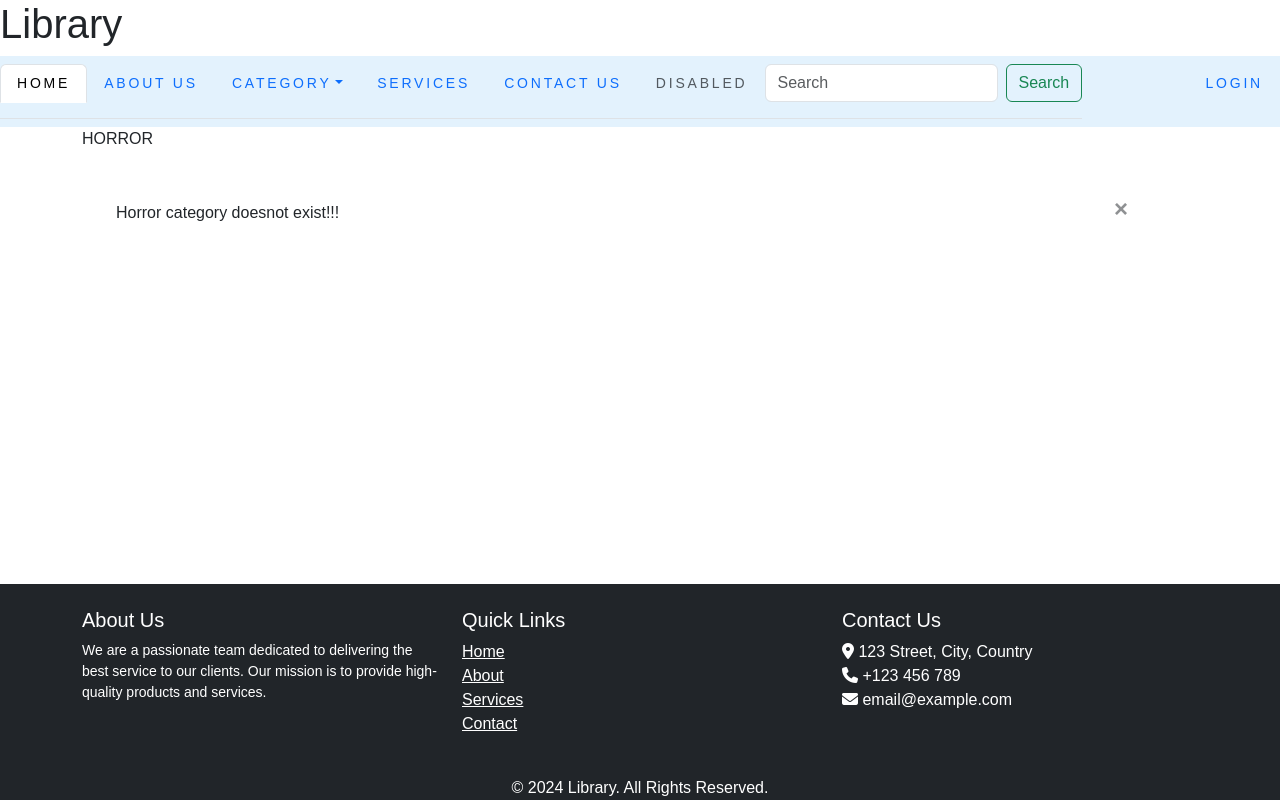
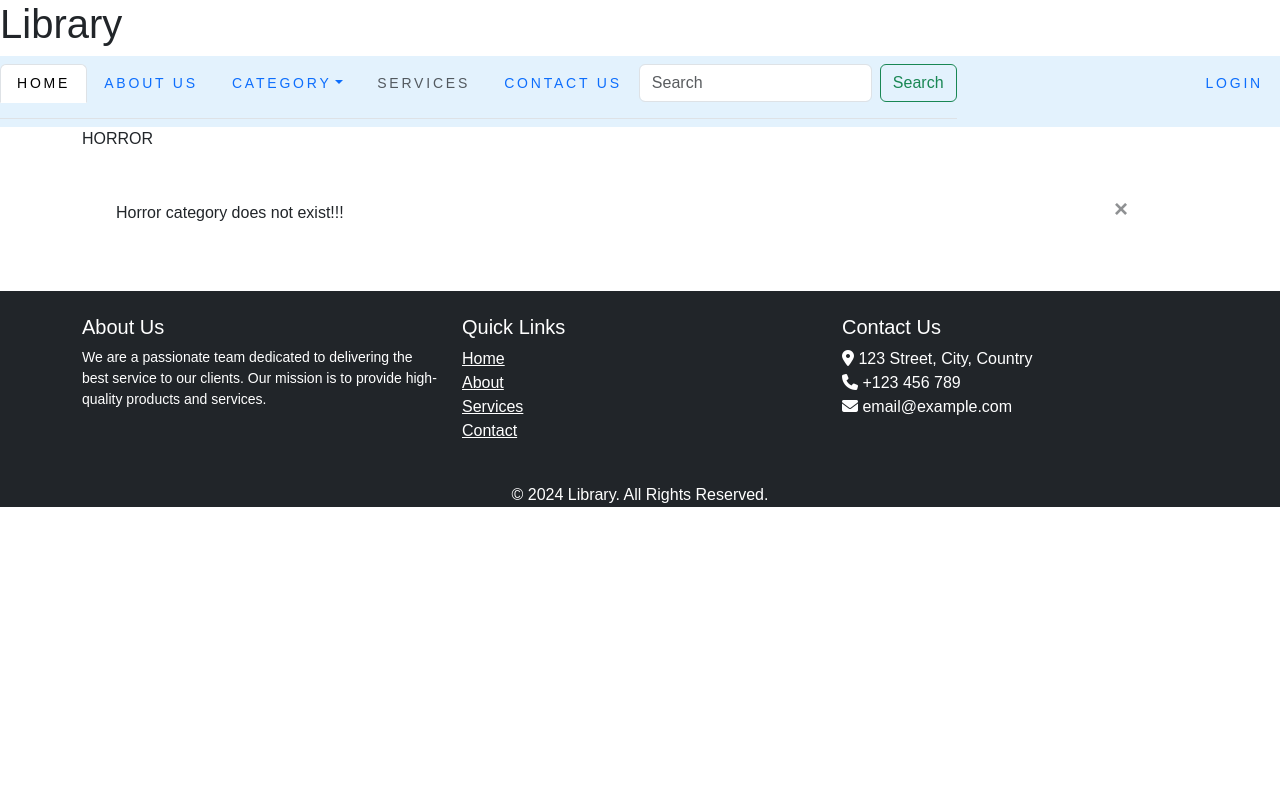
Before and after one commit to Athiraminnu/Book_Rental, a Django app: page /horror in a window 1280 px wide. Run offline with Django 5.2, Linux system fonts and the light colour scheme; data that the repository does not hold is empty; some libraries are stand-ins or nearby versions.

Commit message:
footer & novels

```diff
--- a/store/petsstore/urls.py
+++ b/store/petsstore/urls.py
@@ -7,5 +7,6 @@ urlpatterns = [
     path('fiction', views.fiction, name='fictionBooks'),
     path('anime', views.anime, name='animeBooks'),
     path('horror', views.horror, name='horrorBooks'),
+    path('novels', views.novels, name='novelBooks'),
     path('datails/<int:id>/', views.details, name='booksDetails'),
 ]
--- a/store/petsstore/views.py
+++ b/store/petsstore/views.py
@@ -43,11 +43,22 @@ def horror(request):
         horrorCategory = Category.objects.get(name='horror')
         horrorBooks = Books.objects.filter(var=horrorCategory)
     except Category.DoesNotExist:
-        messages.error(request, "Horror category doesnot exist!!!")
+        messages.error(request, "Horror category does not exist!!!")
         horrorBooks = []
 
     return render(request, 'horror.html', {'hbooks': horrorBooks})
 
+
+def novels(request):
+    try:
+        novelCategory = Category.objects.get(name='novels')
+        novelBooks = Books.objects.filter(var=novelCategory)
+    except Category.DoesNotExist:
+        messages.error(request, "Novels category does not exist!!!")
+        novelBooks = []
+    return render(request, 'novels.html', {'nbooks': novelBooks})
+
+
 def details(request, id):
     detail = get_object_or_404(Books, id=id)
     return render(request, 'bookdetails.html', {'itemdetails': detail})
--- a/store/templates/base.html
+++ b/store/templates/base.html
@@ -24,26 +24,26 @@
                 <a class="nav-link active" aria-current="page" href="/">Home</a>
               </li>
               <li class="nav-item">
-                <a class="nav-link" href="about">About Us</a>
+                <a class="nav-link" href="/about">About Us</a>
               </li>
                 <li class="nav-item dropdown">
                     <a class="nav-link dropdown-toggle" data-bs-toggle="dropdown" href="#" role="button" aria-expanded="false">Category</a>
                     <ul class="dropdown-menu">
                       <li><a class="dropdown-item" href="{% url 'library:fictionBooks' %}">Fiction</a></li>
-                      <li><a class="dropdown-item" href="#">Novel</a></li>
+                      <li><a class="dropdown-item" href="{% url 'library:novelBooks' %}">Novel</a></li>
                       <li><a class="dropdown-item" href="{% url 'library:horrorBooks' %}">Horror</a></li>
                       <li><a class="dropdown-item" href="{% url 'library:animeBooks' %}">anime</a></li>
                     </ul>
                   </li>
               <li class="nav-item">
-                <a class="nav-link" href="#">Services</a>
+                <a class="nav-link disabled" href="#" aria-disabled="true">Services</a>
               </li>
                 <li class="nav-item">
                 <a class="nav-link" href="#footer">Contact Us</a>
               </li>
-              <li class="nav-item">
-                <a class="nav-link disabled" aria-disabled="true">Disabled</a>
-              </li>
+<!--              <li class="nav-item">-->
+<!--                <a class="nav-link disabled" aria-disabled="true">Disabled</a>-->
+<!--              </li>-->
                 <form class="d-flex">
                     <input class="form-control me-2" type="search" placeholder="Search" aria-label="Search">
                     <button class="btn btn-outline-success" type="submit">Search</button>
@@ -62,11 +62,11 @@
         {% endblock %}
 
     </div>
-    <footer class="bg-dark text-white pt-4 fixed-bottom" id="#footer">
+    <footer class="bg-dark text-white pt-4">
         <div class="container">
             <div class="row">
                 <!-- Footer Column 1 -->
-              <div class="col-lg-4 col-md-6 mb-4 pe-none">
+                <div class="col-lg-4 col-md-6 mb-4">
                     <h5>About Us</h5>
                     <p class="small">We are a passionate team dedicated to delivering the best service to our clients. Our mission is to provide high-quality products and services.</p>
                 </div>
@@ -81,10 +81,10 @@
                     </ul>
                 </div>
                 <!-- Footer Column 3 -->
-              <div class="col-lg-4 col-md-12 mb-4 ">
+                <div class="col-lg-4 col-md-12 mb-4">
                     <h5>Contact Us</h5>
-                <ul class="list-unstyled ">
-                  <li><i class="fas fa-map-marker-alt "></i> 123 Street, City, Country</li>
+                    <ul class="list-unstyled">
+                        <li><i class="fas fa-map-marker-alt"></i> 123 Street, City, Country</li>
                         <li><i class="fas fa-phone"></i> +123 456 789</li>
                         <li><i class="fas fa-envelope"></i> email@example.com</li>
                     </ul>
--- a/store/templates/bookdetails.html
+++ b/store/templates/bookdetails.html
@@ -6,7 +6,7 @@
     <div class="row">
         <div class="col">
             <div class="card" style="width: 18rem;">
-                <img src="..." class="card-img-top" alt="...">
+                <img src="{{itemdetails.img.url}}" class="card-img-top" alt="{{itemdetails.name}}">
             </div>
         </div>
         <div class="col">
```
Also changed, not shown: store/templates/novels.html (added, +32 -0 lines). Lines whose indentation alone changed are shown as unchanged.
